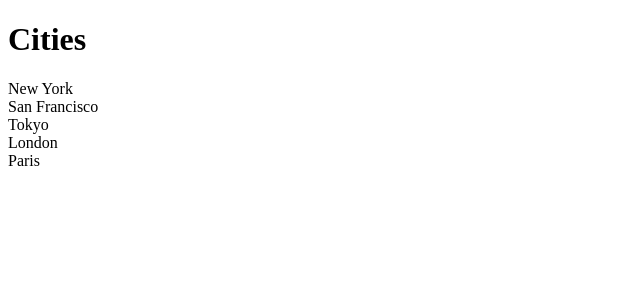
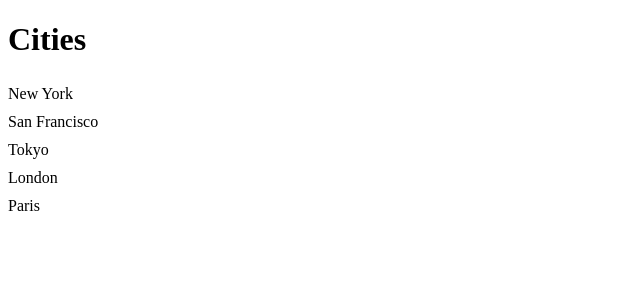
Before and after one commit to Piyush9724/LearningReact, a React (Vite) app: page / in a window 1280 px wide. Shown: the top 300 px of the page, without its empty margins (0-640 px from the left). Built offline with nearby package versions, Linux system fonts and the light colour scheme.

Commit message:
use css-in-js using styled-components

```diff
--- a/src/components/ListGroup/ListGroup.tsx
+++ b/src/components/ListGroup/ListGroup.tsx
@@ -1,6 +1,21 @@
 //import { MouseEvent } from "react";
 import { useState } from "react";
 import styles from "./ListGroup.module.css";
+import styled from "styled-components";
+
+const List = styled.ul`
+  list-style: none;
+  padding: 0;
+`;
+
+interface ListItemProps {
+  active: boolean;
+}
+
+const ListItem = styled.li<ListItemProps>`
+  padding: 5px 0;
+  background: ${(props) => (props.active ? "pink" : "none")};
+`;
 
 interface ListGroupProps {
   items: string[];
@@ -31,7 +46,8 @@ function ListGroup({ items, headings, onSelectItem }: ListGroupProps) {
       <h1>{headings}</h1>
       {/* {items.length === 0 ? <p>No items found</p> : null} */}
       {message}
-      <ul className={styles["list-group"]}>
+      {
+        /* <ul className='list-group'>
         {items.map((item, index) => (
           <li
             //className="list-group-item"
@@ -49,7 +65,28 @@ function ListGroup({ items, headings, onSelectItem }: ListGroupProps) {
             {item}
           </li>
         ))}
-      </ul>
+      </ul> */
+        <List>
+          {items.map((item, index) => (
+            <ListItem
+              active={index === selectedIndex}
+              //className="list-group-item"
+              className={
+                selectedIndex == index
+                  ? "list-group-item active"
+                  : "list-group-item"
+              }
+              key={item}
+              onClick={() => {
+                setSelectedIndex(index);
+                onSelectItem(item);
+              }}
+            >
+              {item}
+            </ListItem>
+          ))}
+        </List>
+      }
     </>
   );
 }
```
